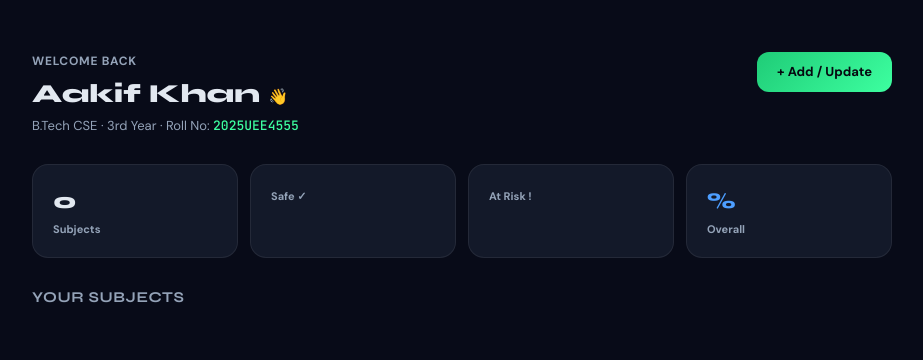
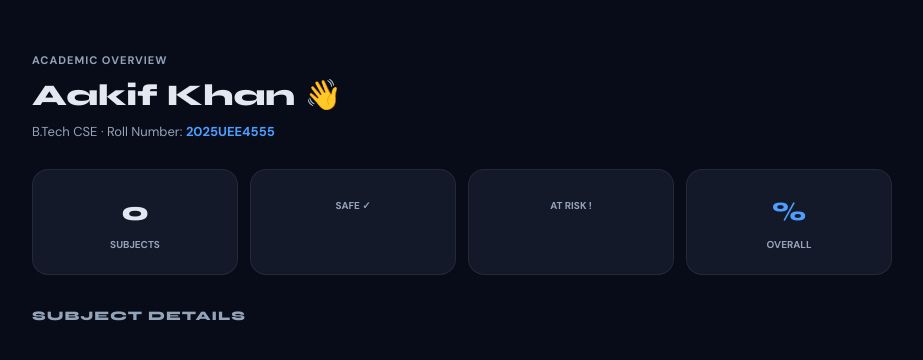
Before and after one commit to Aakifkhan007/bunkmaster, a Flask app: template templates/student_dashboard.html in a window 1280 px wide. Shown: the top 360 px of the page, without its empty margins (178-1101 px from the left). Run offline with Flask 3, Linux system fonts and the light colour scheme; the template is opened without the code that fills it: values that come from a table or form of the project are taken from there, others are empty; some libraries are stand-ins or nearby versions.

Commit message:
few changes

```diff
--- a/app.py
+++ b/app.py
@@ -1,6 +1,6 @@
 import os
 import math
-from datetime import date
+from datetime import datetime, date
 from flask import Flask, render_template, request, redirect, url_for, session, flash
 from flask_sqlalchemy import SQLAlchemy
 
@@ -30,7 +30,6 @@
     name = db.Column(db.String(100), nullable=False)
     password = db.Column(db.String(100), nullable=False)
     dept = db.Column(db.String(100), default="Computer Science")
-    # NEW: Link teacher to a specific subject code
     subject_code = db.Column(db.String(20), nullable=False)
 
 class AttendanceRecord(db.Model):
@@ -38,9 +37,9 @@
     student_rollno = db.Column(db.String(20), nullable=False)
     subject_code = db.Column(db.String(20), nullable=False)
     date = db.Column(db.String(20), nullable=False)
-    status = db.Column(db.Integer, nullable=False)
+    status = db.Column(db.String(10), nullable=False)
 
-# ── Static Metadata (Used for Names and Dropdowns) ──
+# ── Static Metadata ──
 SUBJECTS_META = {
     "MA301": {"name": "Engineering Mathematics III", "code": "MA301"},
     "CS202": {"name": "Data Structures & Algorithms", "code": "CS202"},
@@ -53,24 +52,31 @@
 def enrich_student_data(rollno):
     enriched = []
     for code, meta in SUBJECTS_META.items():
-        # FIND THE REAL TEACHER for this subject from DB
         teacher_obj = Teacher.query.filter_by(subject_code=code).first()
         teacher_name = teacher_obj.name if teacher_obj else "TBA"
 
         records = AttendanceRecord.query.filter_by(student_rollno=rollno, subject_code=code).all()
-        attended = sum(1 for r in records if r.status == 1)
-        total = len(records)
+
+        attended = sum(1 for r in records if r.status == 'present')
+        total = sum(1 for r in records if r.status in ['present', 'absent'])
+
         pct = round(attended / total * 100, 1) if total > 0 else 0
         is_safe = pct >= 75
+
         bunk = int((attended - 0.75 * total) / 0.75) if is_safe and total > 0 else 0
         need = math.ceil((0.75 * total - attended) / 0.25) if not is_safe and total > 0 else 0
 
+        calendar_data = []
+        for r in records:
+            stat_map = {"present": 1, "absent": 0, "holiday": "GH"}
+            calendar_data.append({"date": r.date, "status": stat_map.get(r.status, 0)})
+
         enriched.append({
             **meta,
-            "teacher": teacher_name, # Dynamically assigned name
-            "calendar": [{"date": r.date, "status": r.status} for r in records],
+            "teacher": teacher_name,
+            "calendar": calendar_data,
             "attended": attended, "total": total, "percent": pct,
-            "is_safe": is_safe, "bunk_count": bunk, "need_count": need
+            "is_safe": is_safe, "bunk_count": max(0, bunk), "need_count": max(0, need)
         })
     return enriched
 
@@ -81,44 +87,6 @@
     if "user" in session:
         return redirect(url_for("student_dashboard" if session["role"] == "student" else "teacher_dashboard"))
     return render_template("role_select.html")
-
-@app.route("/signup/student", methods=["GET", "POST"])
-def signup_student():
-    if request.method == "POST":
-        rollno = request.form.get("rollno").strip()
-        if Student.query.filter_by(rollno=rollno).first():
-            flash("Roll Number already registered", "error")
-            return redirect(url_for("signup_student"))
-        new_s = Student(
-            rollno=rollno,
-            name=request.form.get("name"),
-            email=request.form.get("email"),
-            password=request.form.get("password"),
-            course=request.form.get("course", "B.Tech CSE")
-        )
-        db.session.add(new_s); db.session.commit()
-        return redirect(url_for("login_student"))
-    return render_template("signup_student.html")
-
-@app.route("/signup/teacher", methods=["GET", "POST"])
-def signup_teacher():
-    if request.method == "POST":
-        empid = request.form.get("empid").strip()
-        if Teacher.query.filter_by(empid=empid).first():
-            flash("ID already registered", "error")
-            return redirect(url_for("signup_teacher"))
-
-        new_t = Teacher(
-            empid=empid,
-            name=request.form.get("name"),
-            password=request.form.get("password"),
-            dept=request.form.get("dept", "Computer Science"),
-            subject_code=request.form.get("subject_code") # CAPTURE THE SUBJECT
-        )
-        db.session.add(new_t); db.session.commit()
-        return redirect(url_for("login_teacher"))
-    # Pass subjects to the signup page for the dropdown
-    return render_template("signup_teacher.html", subjects=SUBJECTS_META.values())
 
 @app.route("/login/student", methods=["GET", "POST"])
 def login_student():
@@ -135,7 +103,6 @@
     if request.method == "POST":
         user = Teacher.query.filter_by(empid=request.form.get("empid"), password=request.form.get("password")).first()
         if user:
-            # Store their subject in session so we can lock their attendance page
             session.update({
                 "user": user.empid,
                 "role": "teacher",
@@ -150,7 +117,6 @@
 def student_dashboard():
     if session.get("role") != "student": return redirect(url_for("index"))
     user = Student.query.filter_by(rollno=session["user"]).first()
-    if not user: session.clear(); return redirect(url_for("index"))
     subjects = enrich_student_data(session["user"])
     safe = sum(1 for s in subjects if s["is_safe"])
     total_cls = sum(s["total"] for s in subjects)
@@ -161,63 +127,49 @@
 def teacher_dashboard():
     if session.get("role") != "teacher": return redirect(url_for("index"))
     teacher = Teacher.query.filter_by(empid=session["user"]).first()
-    if not teacher: session.clear(); return redirect(url_for("index"))
-
     all_st = Student.query.all()
-    # ONLY SHOW STATS FOR THIS TEACHER'S SUBJECT
     sub_code = teacher.subject_code
     sub_meta = SUBJECTS_META.get(sub_code)
 
     safe_s, risky_s, risky_list = 0, 0, []
-
     for st in all_st:
         data = enrich_student_data(st.rollno)
-        # Find the specific subject this teacher teaches
         target = next((s for s in data if s["code"] == sub_code), None)
         if target:
             if target["is_safe"]: safe_s += 1
             else:
                 risky_s += 1
-                risky_list.append({
-                    "name": st.name, "rollno": st.rollno,
-                    "subject": target["name"], "pct": target["percent"],
-                    "need": target["need_count"]
-                })
+                risky_list.append({"name": st.name, "rollno": st.rollno, "pct": target["percent"], "need": target["need_count"]})
 
-    return render_template("teacher_dashboard.html",
-                           teacher=teacher,
-                           subjects=[{**sub_meta, "enrolled": len(all_st), "avg_pct": 75}],
-                           total_students=len(all_st), safe_students=safe_s,
-                           risky_students=risky_s, risky_list=risky_list)
+    return render_template("teacher_dashboard.html", teacher=teacher, subjects=[{**sub_meta, "enrolled": len(all_st)}], total_students=len(all_st), safe_students=safe_s, risky_students=risky_s, risky_list=risky_list)
 
 @app.route("/teacher/mark", methods=["GET", "POST"])
 def teacher_mark():
     if session.get("role") != "teacher": return redirect(url_for("index"))
-
     teacher = Teacher.query.filter_by(empid=session["user"]).first()
     students = Student.query.all()
 
     if request.method == "POST":
-        # Teacher can ONLY mark their assigned subject
         sub = teacher.subject_code
-        dt = date.today().strftime("%b %d")
+        raw_date = request.form.get("date")
+        formatted_date = datetime.strptime(raw_date, '%Y-%m-%d').strftime("%b %d")
+
         for st in students:
-            status_val = request.form.get(f"attendance_{st.rollno}")
-            status = 1 if status_val == "present" else 0
-            db.session.add(AttendanceRecord(student_rollno=st.rollno, subject_code=sub, date=dt, status=status))
+            status = request.form.get(f"attendance_{st.rollno}")
+            existing = AttendanceRecord.query.filter_by(student_rollno=st.rollno, subject_code=sub, date=formatted_date).first()
+            if existing: existing.status = status
+            else: db.session.add(AttendanceRecord(student_rollno=st.rollno, subject_code=sub, date=formatted_date, status=status))
+
         db.session.commit()
-        flash(f"Attendance for {sub} marked successfully!", "success")
+        flash(f"Attendance for {formatted_date} saved!", "success")
         return redirect(url_for("teacher_dashboard"))
 
-    return render_template("teacher_mark.html",
-                           subject=SUBJECTS_META.get(teacher.subject_code),
-                           students=students,
-                           today=date.today().isoformat())
-# Ensure there is a "/" before "teacher" and another before "students"
+    return render_template("teacher_mark.html", subject=SUBJECTS_META.get(teacher.subject_code), students=students, today=date.today().isoformat())
+
+# ── NEW ROUTE: ENROLLED STUDENTS ──
 @app.route("/teacher/students")
 def teacher_students():
-    if session.get("role") != "teacher":
-        return redirect(url_for("index"))
+    if session.get("role") != "teacher": return redirect(url_for("index"))
 
     raw_students = Student.query.all()
     processed_students = []
@@ -233,7 +185,6 @@
         }
         processed_students.append(s_dict)
 
-    # Ensure you are passing SUBJECTS_META.values() so the table headers work!
     return render_template("teacher_students.html",
                            students=processed_students,
                            subjects=list(SUBJECTS_META.values()))
--- a/templates/student_dashboard.html
+++ b/templates/student_dashboard.html
@@ -6,148 +6,150 @@
   .card-animate { animation: fadeUp .5s ease both; }
   @keyframes fadeUp { from{opacity:0;transform:translateY(16px);}to{opacity:1;transform:translateY(0);} }
 
-  /* Clear Box Styling */
   .subject-box {
     background: var(--card);
     border: 1px solid var(--border);
-    border-radius: 16px;
-    margin-bottom: 16px;
-    padding: 24px;
+    border-radius: 20px;
+    margin-bottom: 20px;
+    padding: 0;
+    overflow: hidden;
     transition: transform 0.2s, border-color 0.2s;
   }
-  .subject-box:hover {
-    border-color: rgba(255,255,255,0.15);
-  }
-  .box-safe { border-left: 6px solid var(--green); }
-  .box-warn { border-left: 6px solid var(--red); }
 
-  /* Date-wise Grid Styling */
+  .subject-content { padding: 24px; cursor: pointer; }
+
+  /* Attendance Log Grid */
   .attendance-grid {
     display: grid;
-    grid-template-columns: repeat(auto-fill, minmax(55px, 1fr));
+    grid-template-columns: repeat(auto-fill, minmax(60px, 1fr));
     gap: 10px;
     margin-top: 15px;
   }
+
   .date-card {
     display: flex;
     flex-direction: column;
     align-items: center;
-    justify-content: center;
-    padding: 8px 4px;
-    border-radius: 10px;
+    padding: 10px 4px;
+    border-radius: 12px;
     background: rgba(255,255,255,0.03);
     border: 1px solid var(--border);
+    transition: all 0.2s;
   }
+
+  /* Color states for history cards */
   .status-1 { background: rgba(61, 255, 160, 0.12); color: var(--green); border-color: rgba(61, 255, 160, 0.25); }
   .status-0 { background: rgba(255, 77, 109, 0.12); color: var(--red); border-color: rgba(255, 77, 109, 0.25); }
-  .status-TL { background: rgba(255, 255, 255, 0.05); color: var(--subtext); }
+
+  /* Bunk/Need Footer */
+  .status-footer {
+    padding: 14px 20px;
+    font-size: 13px;
+    font-weight: 700;
+    text-align: center;
+    border-top: 1px solid rgba(255,255,255,0.05);
+  }
+  .footer-safe { background: rgba(61, 255, 160, 0.1); color: var(--green); }
+  .footer-warn { background: rgba(255, 77, 109, 0.1); color: var(--red); }
+
+  .progress-fill { transition: width 1s cubic-bezier(0.4, 0, 0.2, 1); }
 </style>
 {% endblock %}
 
 {% block content %}
 <div class="page" style="max-width: 900px; margin: 0 auto; padding: 32px 20px;">
 
-  <div style="display:flex;align-items:flex-start;justify-content:space-between;margin-bottom:28px;flex-wrap:wrap;gap:16px;">
-    <div>
-      <p style="font-size:12px;color:var(--subtext);font-weight:600;letter-spacing:.06em;text-transform:uppercase;margin-bottom:4px;">Welcome back</p>
-      <h1 style="font-family:'Syne',sans-serif;font-weight:800;font-size:26px;">{{ student.name }} <span style="font-size:16px;">👋</span></h1>
-      <p style="font-size:13px;color:var(--subtext);margin-top:3px;">{{ student.course }} · {{ student.year }} Year · Roll No: <span style="font-family:'JetBrains Mono',monospace;color:var(--green);">{{ student.rollno }}</span></p>
-    </div>
-    <a href="/attendance" style="text-decoration:none;">
-      <button class="btn-primary" style="font-size:13px;padding:10px 20px;">
-        + Add / Update
-      </button>
-    </a>
+  <div style="margin-bottom:28px;">
+    <p style="font-size:11px;color:var(--subtext);font-weight:700;text-transform:uppercase;letter-spacing:1px;margin-bottom:4px;">Academic Overview</p>
+    <h1 style="font-family:'Syne',sans-serif;font-weight:800;font-size:30px;">{{ student.name }} 👋</h1>
+    <p style="font-size:13px;color:var(--subtext);margin-top:4px;">{{ student.course }} · Roll Number: <span style="color:var(--blue); font-weight:700;">{{ student.rollno }}</span></p>
   </div>
 
-  <div style="display:grid;grid-template-columns:repeat(4,1fr);gap:12px;margin-bottom:28px;">
-    <div class="stat-tile">
-      <p style="font-size:22px;font-weight:800;font-family:'Syne',sans-serif;color:var(--text);">{{ subjects|length }}</p>
-      <p style="font-size:11px;color:var(--subtext);font-weight:600;margin-top:3px;">Subjects</p>
+  <div style="display:grid;grid-template-columns:repeat(4,1fr);gap:12px;margin-bottom:32px;">
+    {% set summary = [
+      {'v': subjects|length, 'l': 'Subjects', 'c': 'var(--text)'},
+      {'v': safe_count, 'l': 'Safe ✓', 'c': 'var(--green)'},
+      {'v': warn_count, 'l': 'At Risk !', 'c': 'var(--red)'},
+      {'v': overall_pct|string + '%', 'l': 'Overall', 'c': 'var(--blue)'}
+    ] %}
+    {% for item in summary %}
+    <div class="stat-tile" style="padding: 22px 15px; text-align: center;">
+      <p style="font-size:26px;font-weight:800;font-family:'Syne',sans-serif;color:{{ item.c }};">{{ item.v }}</p>
+      <p style="font-size:10px;color:var(--subtext);font-weight:700;text-transform:uppercase;margin-top:6px;">{{ item.l }}</p>
     </div>
-    <div class="stat-tile">
-      <p style="font-size:22px;font-weight:800;font-family:'Syne',sans-serif;color:#3dffa0;">{{ safe_count }}</p>
-      <p style="font-size:11px;color:var(--subtext);font-weight:600;margin-top:3px;">Safe ✓</p>
-    </div>
-    <div class="stat-tile">
-      <p style="font-size:22px;font-weight:800;font-family:'Syne',sans-serif;color:#ff4d6d;">{{ warn_count }}</p>
-      <p style="font-size:11px;color:var(--subtext);font-weight:600;margin-top:3px;">At Risk !</p>
-    </div>
-    <div class="stat-tile">
-      <p style="font-size:22px;font-weight:800;font-family:'Syne',sans-serif;color:#4d9eff;">{{ overall_pct }}%</p>
-      <p style="font-size:11px;color:var(--subtext);font-weight:600;margin-top:3px;">Overall</p>
-    </div>
+    {% endfor %}
   </div>
 
-  <h2 style="font-family:'Syne',sans-serif;font-size:15px;font-weight:700;color:var(--subtext);letter-spacing:.04em;text-transform:uppercase;margin-bottom:14px;">Your Subjects</h2>
+  <h2 style="font-family:'Syne',sans-serif;font-size:13px;font-weight:800;color:var(--subtext);text-transform:uppercase;margin-bottom:18px;letter-spacing:1px;">Subject Details</h2>
 
-  <div style="display:flex;flex-direction:column;gap:12px;">
+  <div style="display:flex;flex-direction:column;gap:16px;">
     {% for s in subjects %}
-    <div class="subject-box {% if s.is_safe %}box-safe{% else %}box-warn{% endif %} card-animate"
-         style="animation-delay:{{ loop.index0 * 0.07 }}s"
-         x-data="{ open: false }">
+    <div class="subject-box card-animate" style="animation-delay:{{ loop.index0 * 0.05 }}s" x-data="{ open: false }">
 
-      <div style="cursor:pointer;" @click="open = !open">
-        <div style="display:flex;align-items:center;justify-content:space-between;gap:12px;">
-          <div style="flex:1;min-width:0;">
-            <div style="display:flex;align-items:center;gap:8px;margin-bottom:6px;">
-              <span class="badge {% if s.is_safe %}badge-safe{% else %}badge-warn{% endif %}">{{ s.code }}</span>
-              <span style="font-size:11px;color:var(--subtext);font-family:'JetBrains Mono',monospace;">
-                {% if s.is_safe %}✦ {{ s.bunk_count }} bunkable{% else %}⚠ {{ s.need_count }} needed{% endif %}
-              </span>
+      <div class="subject-content" @click="open = !open">
+        <div style="display:flex;justify-content:space-between;align-items:flex-start;">
+          <div style="flex:1;">
+            <div style="display:flex;align-items:center;gap:10px;margin-bottom:10px;">
+              <span class="badge {% if s.is_safe %}badge-safe{% else %}badge-warn{% endif %}" style="font-size:10px; padding: 4px 10px;">{{ s.code }}</span>
+              <span style="font-family:'JetBrains Mono'; font-size:12px; color:var(--subtext); opacity: 0.7;">{{ s.teacher if s.teacher else 'TBA' }}</span>
             </div>
-            <h3 style="font-family:'Syne',sans-serif;font-weight:800;font-size:18px;color:var(--text);">{{ s.name }}</h3>
-            <p style="font-size:13px;color:var(--subtext);">{{ s.teacher }}</p>
+            <h3 style="font-family:'Syne',sans-serif;font-weight:800;font-size:22px;color:white;margin-bottom:6px;">{{ s.name }}</h3>
+            <div style="display:flex;gap:15px;font-size:13px;color:var(--subtext);">
+              <span><b>{{ s.attended }}</b> attended</span>
+              <span><b>{{ s.total }}</b> total classes</span>
+            </div>
           </div>
 
-          <div style="text-align: right;">
-            <p style="font-family:'JetBrains Mono',monospace;font-size:24px;font-weight:800;margin:0;color:{% if s.is_safe %}var(--green){% else %}var(--red){% endif %};">
+          <div style="text-align:right;">
+            <p style="font-family:'JetBrains Mono';font-size:32px;font-weight:800;color:{% if s.is_safe %}var(--green){% else %}var(--red){% endif %};">
               {{ s.percent | int }}%
             </p>
+            <button class="btn-ghost" style="padding:6px 12px; font-size:11px; margin-top:8px;">
+              <span x-text="open ? 'Hide Log ▲' : 'View Log ▼'"></span>
+            </button>
           </div>
         </div>
 
-        <div class="progress-track" style="margin-top:16px;">
+        <div class="progress-track" style="margin-top:24px; height: 10px; background: rgba(255,255,255,0.05);">
           <div class="progress-fill {% if s.is_safe %}safe{% else %}warn{% endif %}"
-               data-width="{{ s.percent }}" style="width:0%"></div>
-        </div>
-
-        <div style="display:flex;align-items:center;justify-content:space-between;margin-top:14px;">
-          <div style="display:flex;gap:16px;font-size:12px;color:var(--subtext);">
-            <span><b style="color:var(--text);">{{ s.attended }}</b> attended</span>
-            <span><b style="color:var(--text);">{{ s.total }}</b> total</span>
-          </div>
-          <button class="btn-ghost" style="padding:4px 12px; font-size:11px;">
-            <span x-text="open ? 'Hide Details ▲' : 'View Details ▼'"></span>
-          </button>
+               data-width="{{ s.percent }}" style="width:0%;"></div>
         </div>
       </div>
 
-      <div x-show="open" x-cloak style="border-top:1px solid var(--border); margin-top:16px; padding-top:16px;">
-        <p style="font-size:11px;font-weight:700;color:var(--subtext);text-transform:uppercase;margin-bottom:12px;">Attendance Log (Date-wise)</p>
+      <div x-show="open" x-cloak style="padding: 0 24px 24px; border-top:1px solid rgba(255,255,255,0.03);">
+        <p style="font-size:10px; font-weight:800; color:var(--subtext); text-transform:uppercase; margin-top: 16px; margin-bottom:12px;">Attendance History</p>
         <div class="attendance-grid">
           {% for day in s.calendar %}
-          <div class="date-card status-{{ day.status }}">
-            <span style="font-size:9px; margin-bottom:2px; font-weight:600;">{{ day.date }}</span>
-            <span style="font-family:'JetBrains Mono',monospace; font-size:14px; font-weight:800;">
-                {% if day.status == 1 %}✓{% elif day.status == 0 %}✕{% else %}TL{% endif %}
+          <div class="date-card {% if day.status == 1 %}status-1{% else %}status-0{% endif %}">
+            <span style="font-size:10px; font-weight:700; margin-bottom:4px; opacity: 0.8;">{{ day.date }}</span>
+            <span style="font-family:'JetBrains Mono'; font-size:18px; font-weight:800;">
+                {% if day.status == 1 %}✓{% else %}✕{% endif %}
             </span>
           </div>
           {% endfor %}
         </div>
       </div>
 
+      <div class="status-footer {% if s.is_safe %}footer-safe{% else %}footer-warn{% endif %}">
+        {% if s.is_safe %}
+          You can bunk <span style="text-decoration: underline;">{{ s.bunk_count }} classes</span> without going below 75%.
+        {% else %}
+          You need to attend <span style="text-decoration: underline;">{{ s.need_count }} more classes</span> to reach 75%.
+        {% endif %}
+      </div>
+
     </div>
     {% endfor %}
   </div>
-
 </div>
 
 <script>
 document.addEventListener('DOMContentLoaded', function () {
-  document.querySelectorAll('.progress-fill[data-width]').forEach(function(b){
-    setTimeout(function(){ b.style.width = b.dataset.width + '%'; }, 100);
-  });
+  setTimeout(() => {
+    document.querySelectorAll('.progress-fill').forEach(function(bar){
+      bar.style.width = bar.dataset.width + '%';
+    });
+  }, 300);
 });
 </script>
 {% endblock %}
```
Also changed, not shown: templates/teacher_mark.html (+54 -33 lines), templates/teacher_students.html (+21 -10 lines), database.db.
